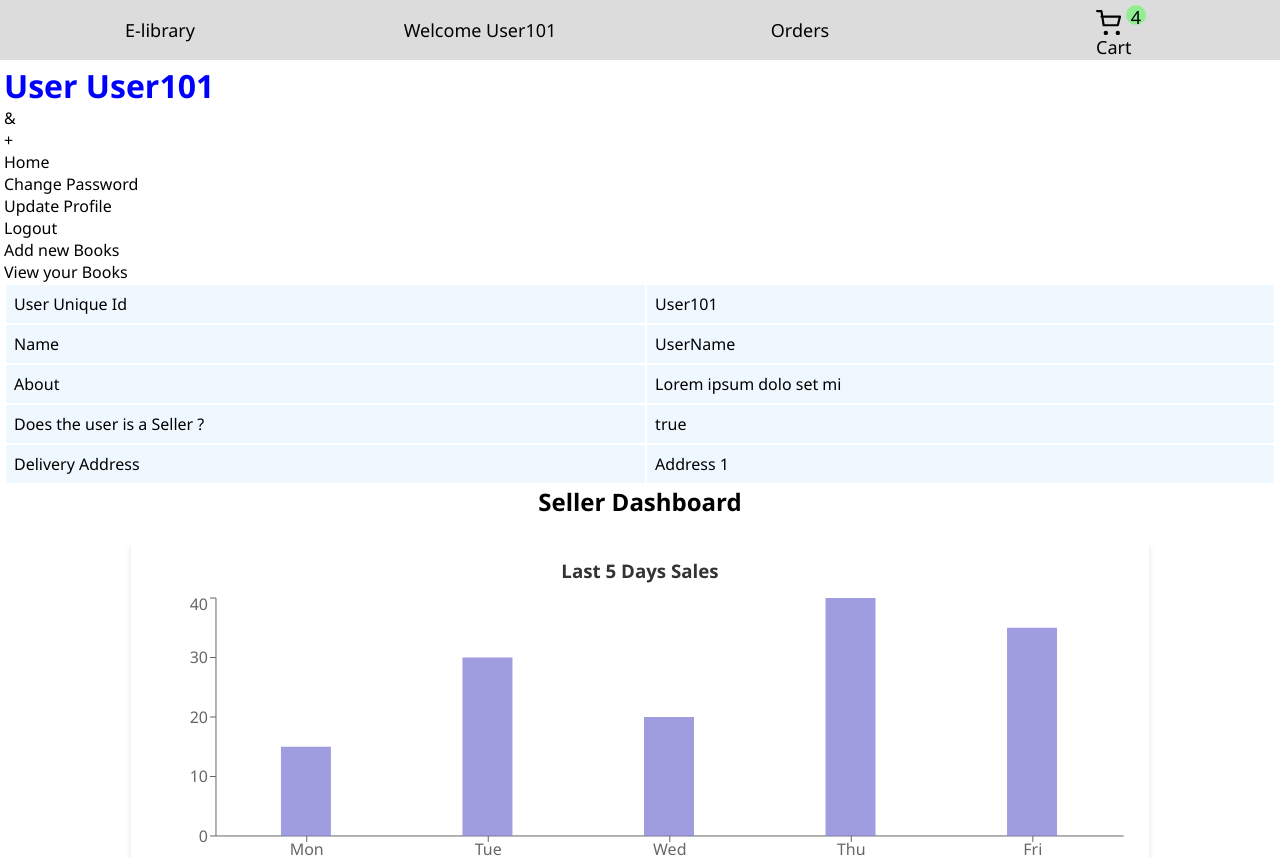
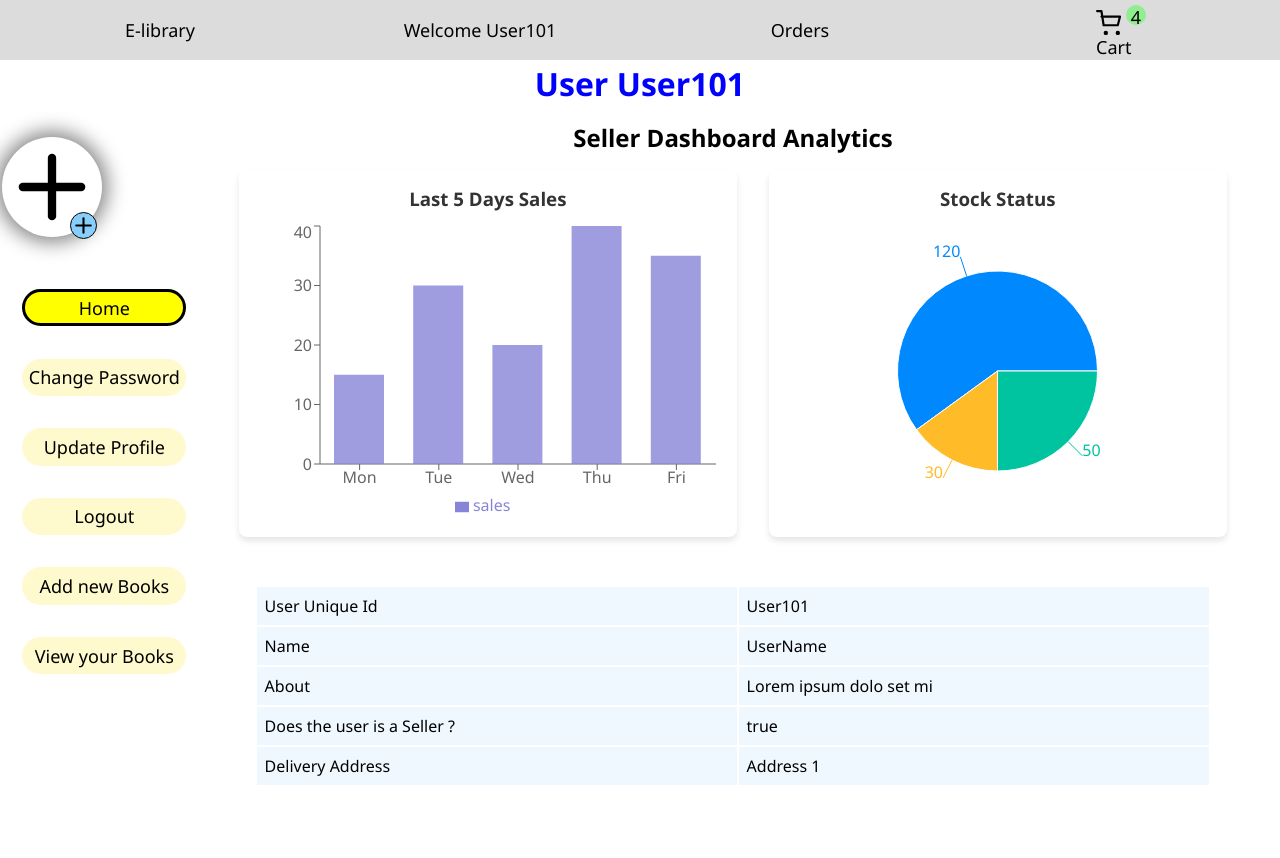
Before and after one commit to Bibin02/LBMS, a React (Vite) app in the folder react-frontend/: page /users/User101 in a window 1280 px wide. Shown: the top 858 px of the page. After the commit the page ends 837 px from the top, so only its background shows below. Built offline with nearby package versions, Linux system fonts and the light colour scheme.

Commit message:
user_dashboard.css added and seller page bug fix + seller_dashboard.css

```diff
--- a/react-frontend/src/components/seller_dashboard.jsx
+++ b/react-frontend/src/components/seller_dashboard.jsx
@@ -11,16 +11,11 @@ const COLORS = ["#0088FE", "#FFBB28", "#00C49F"];
 
 const SellerDashboard = ({sellerId}) => {
 
-    // const [salesData, setSalesData] = useState([]);
-    // const [stockData, setStockData] = useState([]);
-
     const [sellerData, setSellerData] = useState({});
 
     useEffect(()=>{
         const getData = async ()=>{
             setSellerData(await fetchJSONQuery("/seller.json", {sellerId: sellerId}))
-            // setSalesData(sellerData.salesData);
-            // setStockData(sellerData.salesData);
         }
         getData();
     },[])
@@ -29,9 +24,9 @@ const SellerDashboard = ({sellerId}) => {
     <>
         <div className="seller-dashboard-container container">
             <div className="dashboard-container">
-                <h2>Seller Dashboard</h2>
+                <h2 className='charts-heading'>Seller Dashboard Analytics</h2>
                     {/* Bar Chart for Last 5 Days Sales */}
-                    <div className="chart-container">
+                    <div className="chart-container bar-chart">
                     <h3>Last 5 Days Sales</h3>
                     <ResponsiveContainer width="100%" height={300}>
                         <BarChart data={sellerData.salesData}>
@@ -45,7 +40,7 @@ const SellerDashboard = ({sellerId}) => {
                     </div>
 
                     {/* Pie Chart for Stock Distribution */}
-                    <div className="chart-container">
+                    <div className="chart-container pie-chart">
                     <h3>Stock Status</h3>
                     <ResponsiveContainer width="100%" height={300}>
                         {sellerData.stockData != null && <PieChart>
@@ -58,11 +53,6 @@ const SellerDashboard = ({sellerId}) => {
                     </ResponsiveContainer>
                     </div>
             </div>
-            <table className='seller-details-table'>
-                <tbody>
-                    {renderTableRows(sellerData)}
-                </tbody>
-            </table>
         </div>
     </>
   )
--- a/react-frontend/src/components/user_dashboard.jsx
+++ b/react-frontend/src/components/user_dashboard.jsx
@@ -9,6 +9,8 @@ import { getUserData } from '../services/userService';
 import { AppContext } from './app_context';
 import { getDisplayName } from '../utils/utility';
 
+import AddIcon from '../assets/images/add_icon.svg';
+
 
 const UserDashboard = () => {
 
@@ -19,10 +21,12 @@ const UserDashboard = () => {
     const [userData] = useState(getUserData(userid));
     (isLoginUser && userData.isSeller) ? menus = [...menus, "SellerAddBook","SellerViewBook"] : null;
     const [currMenu, setCurrMenu] = useState(menus[0]);
+    const [highlightMenu, setHighlightMenu] = useState(0);
 
 
     function selectMenu(event) {
       setCurrMenu(menus[event.target.dataset.key]);
+      setHighlightMenu(event.target.dataset.key);
     }
 
     function logoutAction() {
@@ -34,13 +38,16 @@ const UserDashboard = () => {
     <>
       <NavigationMenu/>
       <main className="outer-container container">
-        <div className="outer-container container">
-          <h1 className="text-indigo-600 m-12">User {userid}</h1>
+        <h1 className="user-title">User {userid}</h1>
+        <div className="user-page-container">
+
           <div className="profile-container">
 
             <div className="profile-pic-container">
-              <div className="profile-pic"><img src={""} />&</div>
-              {isLoginUser ? <div className="add-profile-pic">+</div> : null}
+              <img src={AddIcon} />
+              {isLoginUser && <div className="add-profile-pic">
+                <img src={AddIcon} />
+              </div>}
             </div>
 
             <div className="profile-menus">
@@ -49,9 +56,13 @@ const UserDashboard = () => {
                   return (
                     <div key={index}> {
                       menuName == "Logout" ?
-                        (<Link to={"/"} onClick={logoutAction}><div className="menuitem buttons" data-key={index}>{menuName}</div></Link>)
+                        (<Link to={"/"} onClick={logoutAction}><div className="menu-item-buttons" data-key={index}>{menuName}</div></Link>)
                         :
-                        (<div className="menuitem buttons" data-key={index} onClick={selectMenu}>{getDisplayName(menuName)}</div>)
+                        (<div className={(index == highlightMenu) ? "menu-item-buttons HL-menu" : "menu-item-buttons" }
+                              data-key={index}
+                              onClick={selectMenu}>
+                            {getDisplayName(menuName)}
+                          </div>)
                       }
                     </div>
                   )
@@ -63,7 +74,6 @@ const UserDashboard = () => {
               <ComponentDispatcher
                 targetComponentName = {currMenu}
                 targetComponentProps = {{userData: userData}}
-
               />
           </div>
         </div>
--- a/react-frontend/src/components/user_home.jsx
+++ b/react-frontend/src/components/user_home.jsx
@@ -1,9 +1,12 @@
-import React from 'react'
+import React, { useContext } from 'react'
 import renderTableRows from '../services/renderTableRows'
 import SellerDashboard from './seller_dashboard'
 import LendBooksDisplay from './lend_books_display'
+import { AppContext } from './app_context'
 
 const UserHome = ({propsObject}) => {
+
+  const { loginUserId } = useContext(AppContext);
 
   return (
     <>
@@ -11,20 +14,22 @@ const UserHome = ({propsObject}) => {
           <div className='table-container container'>
             {propsObject.userData.userId ?
               (<>
+                {loginUserId != null &&
+                  <>{propsObject.userData.isSeller ?
+                      <SellerDashboard
+                        sellerId={propsObject.userData.userId}
+                      />
+                      :
+                      <LendBooksDisplay
+                        userId={propsObject.userData.userId}
+                      />}
+                  </>
+                }
                 <table className="user-description table">
                     <tbody className="table-body">
                         {renderTableRows(propsObject.userData)}
                     </tbody>
                 </table>
-                {propsObject.userData.isSeller ?
-                  <SellerDashboard
-                    sellerId={propsObject.userData.userId}
-                  />
-                  :
-                  <LendBooksDisplay
-                    userId={propsObject.userData.userId}
-                  />
-                }
               </>)
               :
               (<div className="error-message">
--- a/react-frontend/src/styles/seller_dashboard.css
+++ b/react-frontend/src/styles/seller_dashboard.css
@@ -1,16 +1,34 @@
 .dashboard-container {
-    width: 80%;
+    width: 100%;
     margin: auto;
     text-align: center;
     font-family: Arial, sans-serif;
+
+    display: grid;
+    grid-template-areas:
+    "h h h h"
+    "bc bc pc pc"
+    ;
   }
 
 .chart-container {
     background: #fff;
-    padding: 20px;
-    margin: 20px 0;
+    padding: 1em;
+    margin: 1em;
     border-radius: 8px;
     box-shadow: 0 4px 6px rgba(0, 0, 0, 0.1);
+  }
+
+  .chart-container .bar-chart{
+    grid-area: bc;
+  }
+
+  .chart-container .pie-chart{
+    grid-area: pc;
+  }
+
+  .charts-heading{
+    grid-area: h;
   }
 
   h3 {
--- a/react-frontend/src/styles/user_dashboard.css
+++ b/react-frontend/src/styles/user_dashboard.css
@@ -1,3 +1,83 @@
 h1{
     color: blue;
+    text-align: center;
 }
+
+.user-page-container{
+    display: flex;
+}
+
+/* profile-container */
+.profile-container{
+    display: flex;
+    flex-direction: column;
+}
+
+.profile-pic-container{
+    box-shadow: 0px 0px 20px 5px grey;
+    border-radius: 50%;
+    margin: 2em 0em;
+    width: 100px;
+    height: 100px;
+
+    img{
+        height: inherit;
+        width: inherit;
+        border-radius: 50%;
+    }
+}
+
+.add-profile-pic{
+    position: absolute;
+    border: 1px solid;
+    border-radius: 50%;
+    margin: 2em 0em;
+    width: 25px;
+    height: 25px;
+    left: 70px;
+    top: 120px;
+
+    background-color: lightskyblue;
+
+    img{
+        width: inherit;
+        height: inherit;
+        border-radius: 50%;
+    }
+}
+.add-profile-pic:hover{
+    cursor: pointer;
+}
+
+.profile-menus div{
+    margin: 0.5em;
+    padding: 0.2em 0.2em;
+    border-radius: 20px;
+    text-align: center;
+}
+
+.profile-menus div:hover{
+    cursor: pointer;
+}
+
+.menu-item-buttons{
+    border: 3px solid transparent;
+    background-color: lemonchiffon;
+    font-size: large;
+    font-weight: 500;
+}
+
+.HL-menu{
+    border-color: black;
+    background-color: yellow;
+}
+
+/* Content-container */
+.content-container{
+    width: 80%;
+    padding: 1em;
+}
+
+.user-description{
+    padding: 2em;
+  }
```
